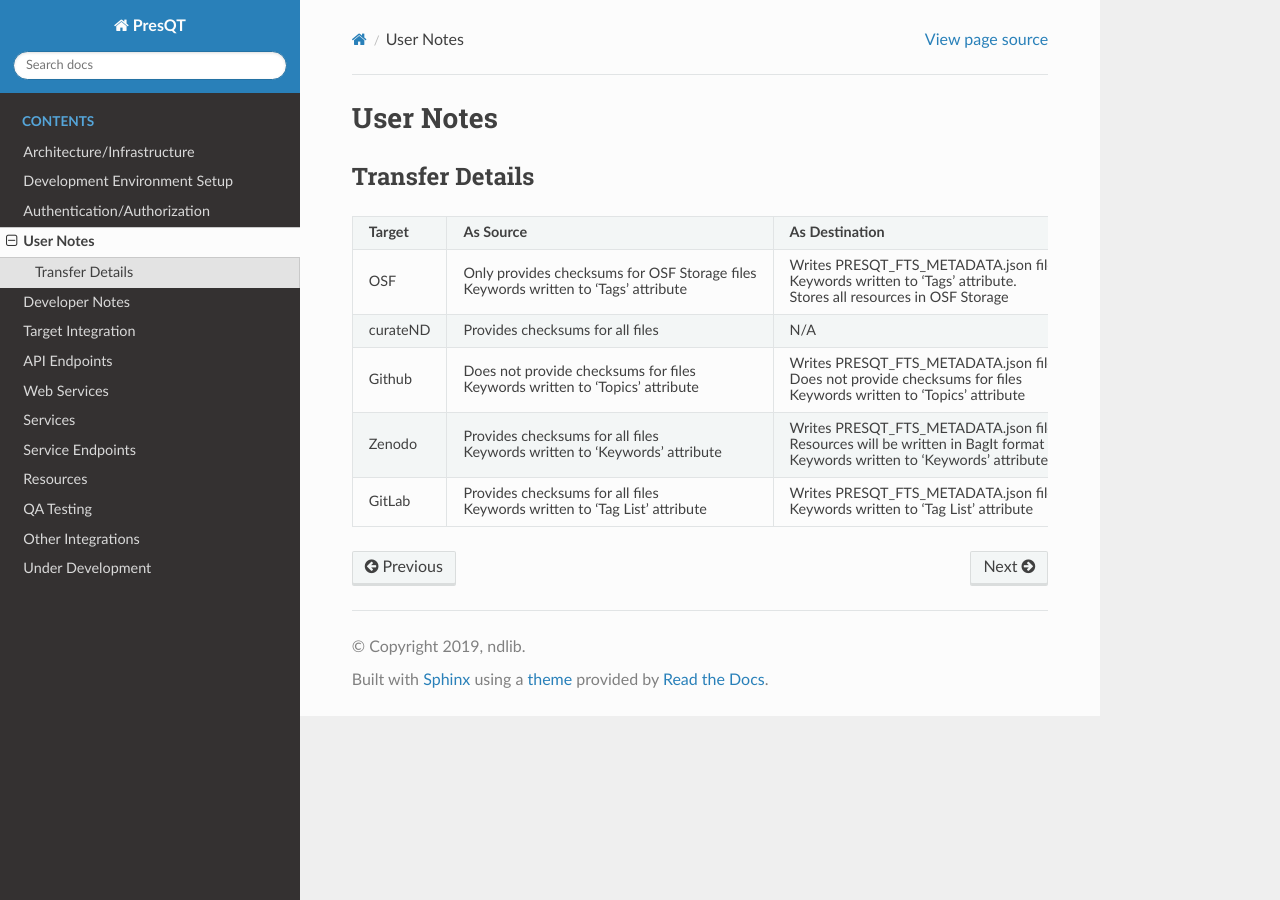
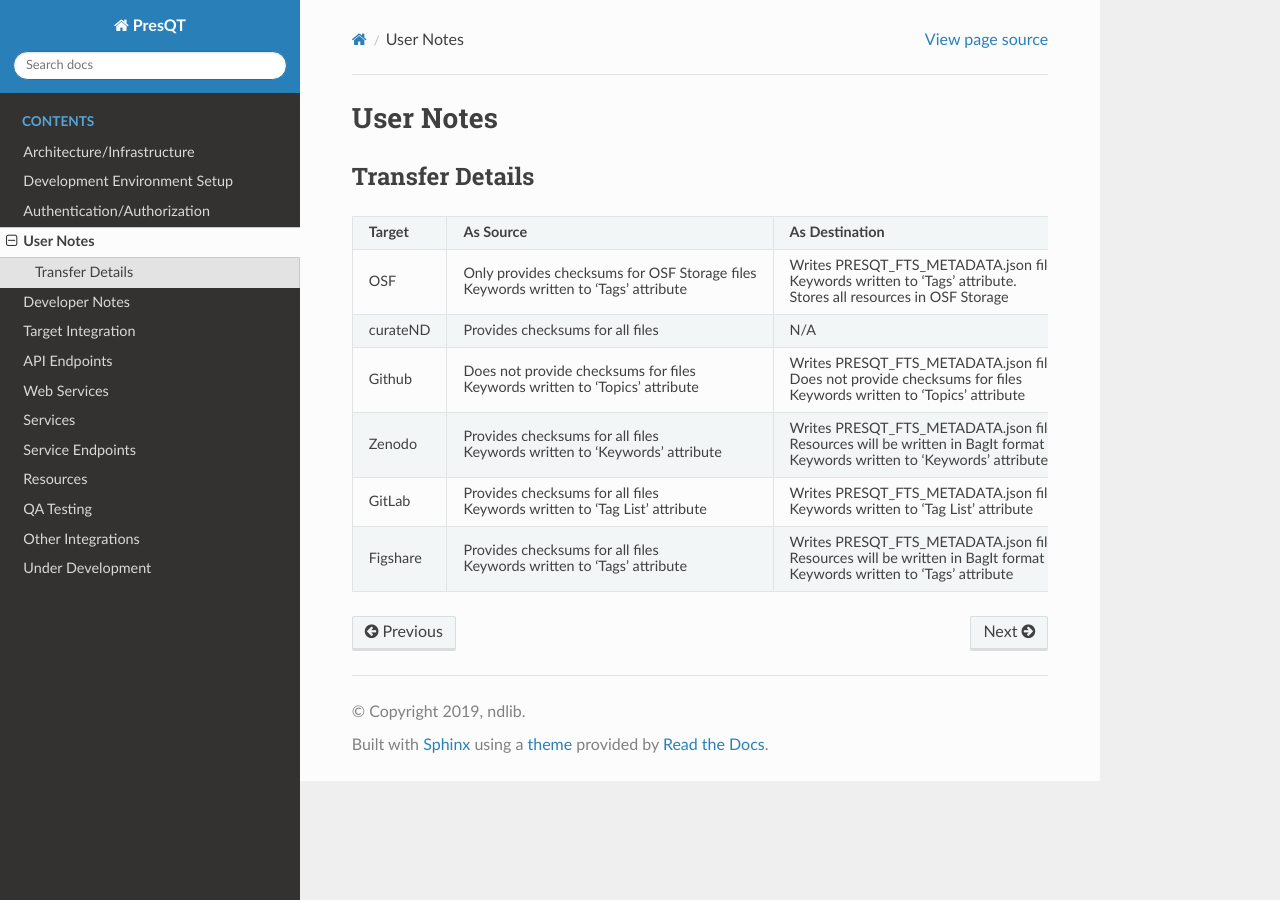
Before and after one commit to Lucy-Family-Institute/presqt, a Sphinx documentation site: the page built from docs/user_notes.rst, in a window 1280 px wide. Built offline with Sphinx 7.4.7 and the Read the Docs theme 2.0.0, drawn with Linux system fonts in a browser that asks for light colours.

Commit message:
Added FigShare

```diff
--- a/docs/user_notes.rst
+++ b/docs/user_notes.rst
@@ -28,4 +28,10 @@ Zenodo     Provides checksums for all files              Writes PRESQT_FTS_METAD
 GitLab     Provides checksums for all files              Writes PRESQT_FTS_METADATA.json file
 
            Keywords written to 'Tag List' attribute      Keywords written to 'Tag List' attribute
+
+Figshare   Provides checksums for all files              Writes PRESQT_FTS_METADATA.json file
+
+           Keywords written to 'Tags' attribute          Resources will be written in BagIt format as a ZIP file
+
+                                                         Keywords written to 'Tags' attribute
 ========== ============================================= ==============================================================
--- a/docs/web_services.rst
+++ b/docs/web_services.rst
@@ -418,6 +418,7 @@ Github      [Topics]
 Gitlab      [Tag List]
 CurateND    [Subjects]
 Zenodo      [Keywords]
+FigShare    [Tags]
 =========== ======================
 
 Keyword Assignment During Transfer
```
